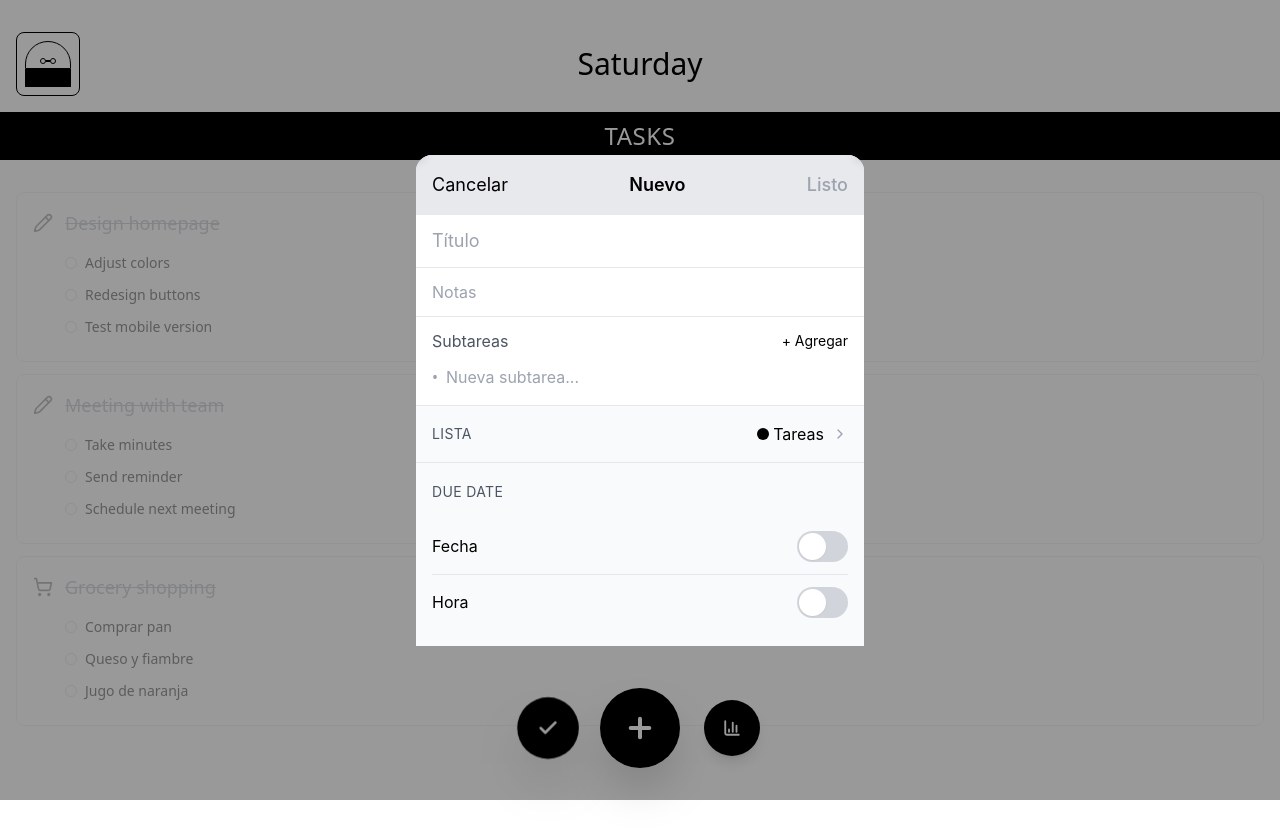
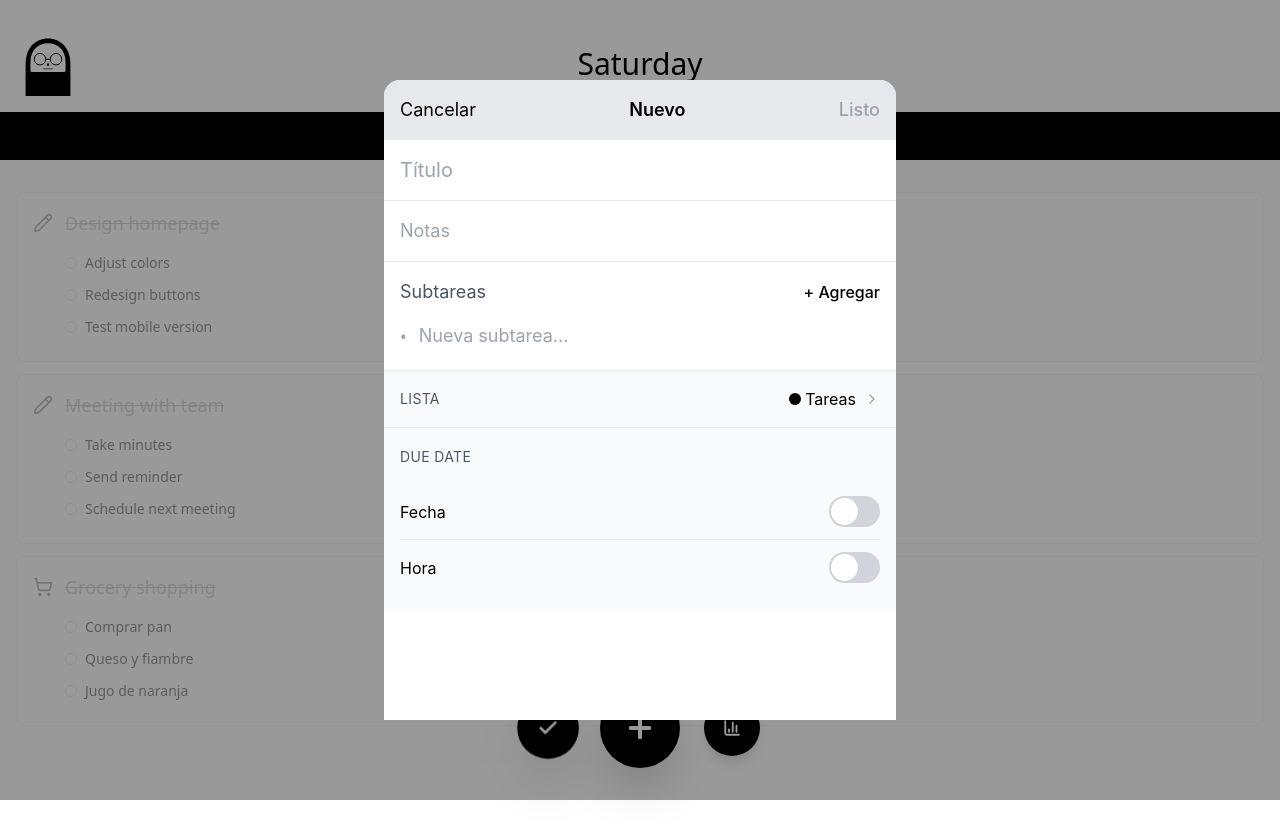
Before and after one commit to Hiizzzo/Steeb, a React (Vite) app: page / in a window 1280 px wide. Both pictures are taken after a click on the button 640 px from the left and 728 px from the top of the page. Shown: the top 838 px of the page. Built offline with nearby package versions, Linux system fonts and the light colour scheme.

Commit message:
Enhance modal design and add Steve Jobs logo SVG
Co-authored-by: theblexiz3010 <theblexiz3010@gmail.com>

```diff
--- a/src/components/ModalAddTask.tsx
+++ b/src/components/ModalAddTask.tsx
@@ -86,7 +86,7 @@ const ModalAddTask: React.FC<ModalAddTaskProps> = ({ isOpen, onClose, onAddTask
 
   return (
     <div className="fixed inset-0 bg-black/40 flex items-end sm:items-center justify-center z-50">
-      <div className="bg-gray-100 w-full sm:max-w-md h-[85vh] sm:h-auto sm:rounded-2xl flex flex-col">
+      <div className="bg-gray-100 w-full sm:max-w-lg h-[90vh] sm:h-[80vh] sm:max-h-[700px] sm:rounded-2xl flex flex-col">
         {/* Header */}
         <div className="flex items-center justify-between px-4 py-4 bg-gray-200/80 backdrop-blur-sm sm:rounded-t-2xl">
                       <button
@@ -118,62 +118,62 @@ const ModalAddTask: React.FC<ModalAddTaskProps> = ({ isOpen, onClose, onAddTask
         {/* Content */}
         <div className="flex-1 overflow-y-auto bg-white">
           {/* Title Input */}
-          <div className="px-4 py-3 border-b border-gray-200">
+          <div className="px-4 py-4 border-b border-gray-200">
             <input
               type="text"
               value={title}
               onChange={(e) => setTitle(e.target.value)}
               placeholder="Título"
-              className="w-full text-lg placeholder-gray-400 focus:outline-none bg-transparent"
+              className="w-full text-xl placeholder-gray-400 focus:outline-none bg-transparent"
               style={{ fontFamily: '-apple-system, BlinkMacSystemFont, sans-serif' }}
               autoFocus
             />
           </div>
 
           {/* Notes */}
-          <div className="px-4 py-3 border-b border-gray-200">
+          <div className="px-4 py-4 border-b border-gray-200">
             <input
               type="text"
               value={notes}
               onChange={(e) => setNotes(e.target.value)}
               placeholder="Notas"
-              className="w-full text-base placeholder-gray-400 focus:outline-none bg-transparent"
+              className="w-full text-lg placeholder-gray-400 focus:outline-none bg-transparent"
               style={{ fontFamily: '-apple-system, BlinkMacSystemFont, sans-serif' }}
             />
           </div>
 
           {/* Subtasks */}
-          <div className="px-4 py-3 border-b border-gray-200">
-            <div className="flex items-center justify-between mb-2">
-              <span className="text-base text-gray-600" style={{ fontFamily: '-apple-system, BlinkMacSystemFont, sans-serif' }}>
+          <div className="px-4 py-4 border-b border-gray-200">
+            <div className="flex items-center justify-between mb-3">
+              <span className="text-lg text-gray-600" style={{ fontFamily: '-apple-system, BlinkMacSystemFont, sans-serif' }}>
                 Subtareas
               </span>
               <button
                 type="button"
                 onClick={addSubtask}
-                className="text-black text-sm"
+                className="text-black text-base font-medium"
                 style={{ fontFamily: '-apple-system, BlinkMacSystemFont, sans-serif' }}
               >
                 + Agregar
               </button>
             </div>
-            <div className="space-y-2">
+            <div className="space-y-3">
               {subtasks.map((subtask, index) => (
-                <div key={index} className="flex items-center space-x-2">
-                  <span className="text-gray-400">•</span>
+                <div key={index} className="flex items-center space-x-3">
+                  <span className="text-gray-400 text-lg">•</span>
                   <input
                     type="text"
                     value={subtask}
                     onChange={(e) => updateSubtask(index, e.target.value)}
                     placeholder="Nueva subtarea..."
-                    className="flex-1 text-base placeholder-gray-400 focus:outline-none bg-transparent py-1"
+                    className="flex-1 text-lg placeholder-gray-400 focus:outline-none bg-transparent py-1"
                     style={{ fontFamily: '-apple-system, BlinkMacSystemFont, sans-serif' }}
                   />
                   {subtasks.length > 1 && (
                     <button
                       type="button"
                       onClick={() => removeSubtask(index)}
-                      className="text-red-500 text-sm px-2"
+                      className="text-red-500 text-lg px-2"
                     >
                       ×
                     </button>
--- a/src/components/StebeHeader.tsx
+++ b/src/components/StebeHeader.tsx
@@ -11,27 +11,13 @@ const StebeHeader: React.FC = () => {
     <div className="pt-8 pb-4 bg-white">
       {/* Steve Jobs figura y fecha en la misma línea */}
       <div className="flex items-center justify-between mb-4 px-4">
-        {/* Figura de Steve Jobs - minimalista y angular */}
+        {/* Logo de Steve Jobs */}
         <div className="w-16 h-16 flex-shrink-0">
-          <div className="w-full h-full border border-black rounded-lg bg-white relative overflow-hidden">
-            {/* Cara de Steve - estilo minimalista angular */}
-            <div className="absolute inset-2">
-              {/* Cabeza calva */}
-              <div className="w-full h-3/5 bg-white border border-black rounded-t-full relative">
-                {/* Lentes redondos */}
-                <div className="absolute bottom-1 left-1/2 transform -translate-x-1/2">
-                  <div className="flex space-x-1">
-                    <div className="w-1.5 h-1.5 border border-black rounded-full bg-white"></div>
-                    <div className="w-1.5 h-1.5 border border-black rounded-full bg-white"></div>
-                  </div>
-                  {/* Puente de lentes */}
-                  <div className="absolute top-0.5 left-1/2 transform -translate-x-1/2 w-1 h-0.5 bg-black"></div>
-                </div>
-              </div>
-              {/* Cuello/cuerpo */}
-              <div className="w-full h-2/5 bg-black"></div>
-            </div>
-          </div>
+          <img
+            src="/steve-logo.svg"
+            alt="Steve Jobs"
+            className="w-full h-full object-contain"
+          />
         </div>
 
         {/* Fecha del día - centrada y más grande */}
```
Also changed, not shown: public/steve-logo.svg (added).
